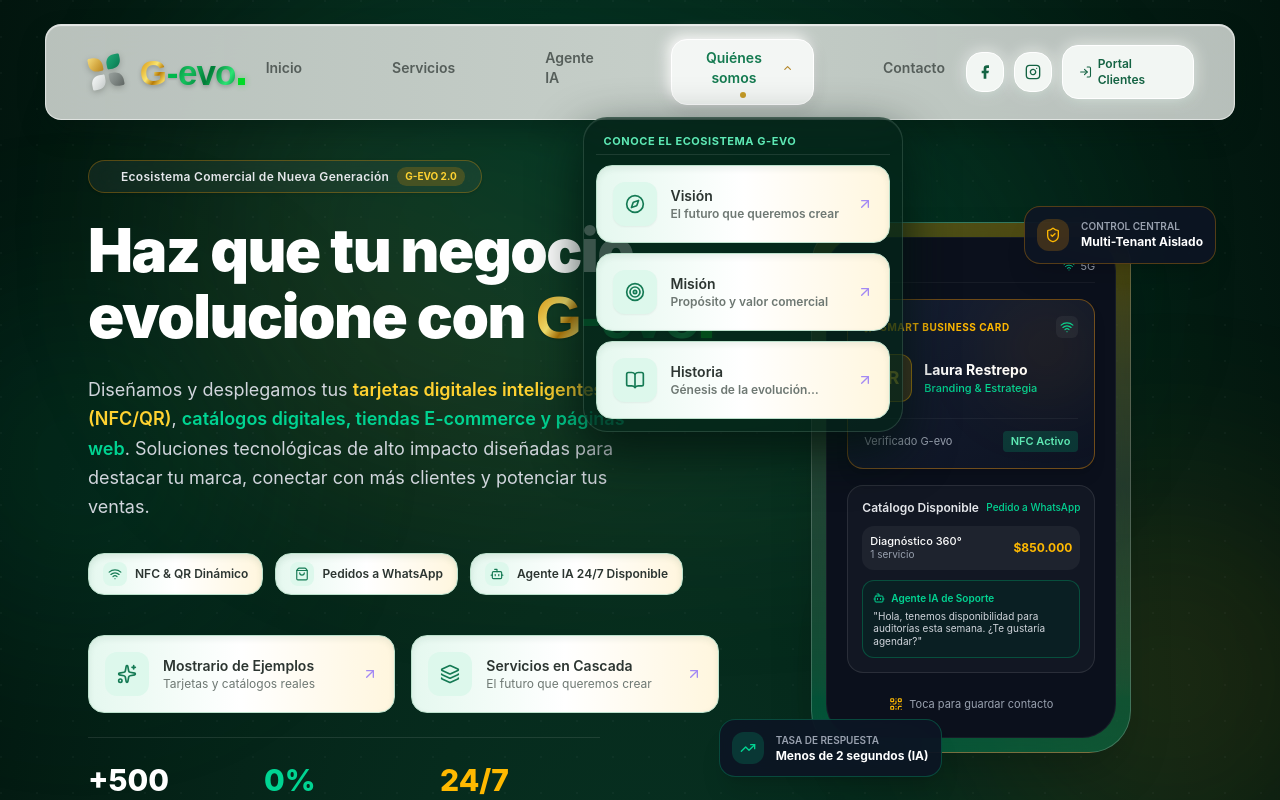
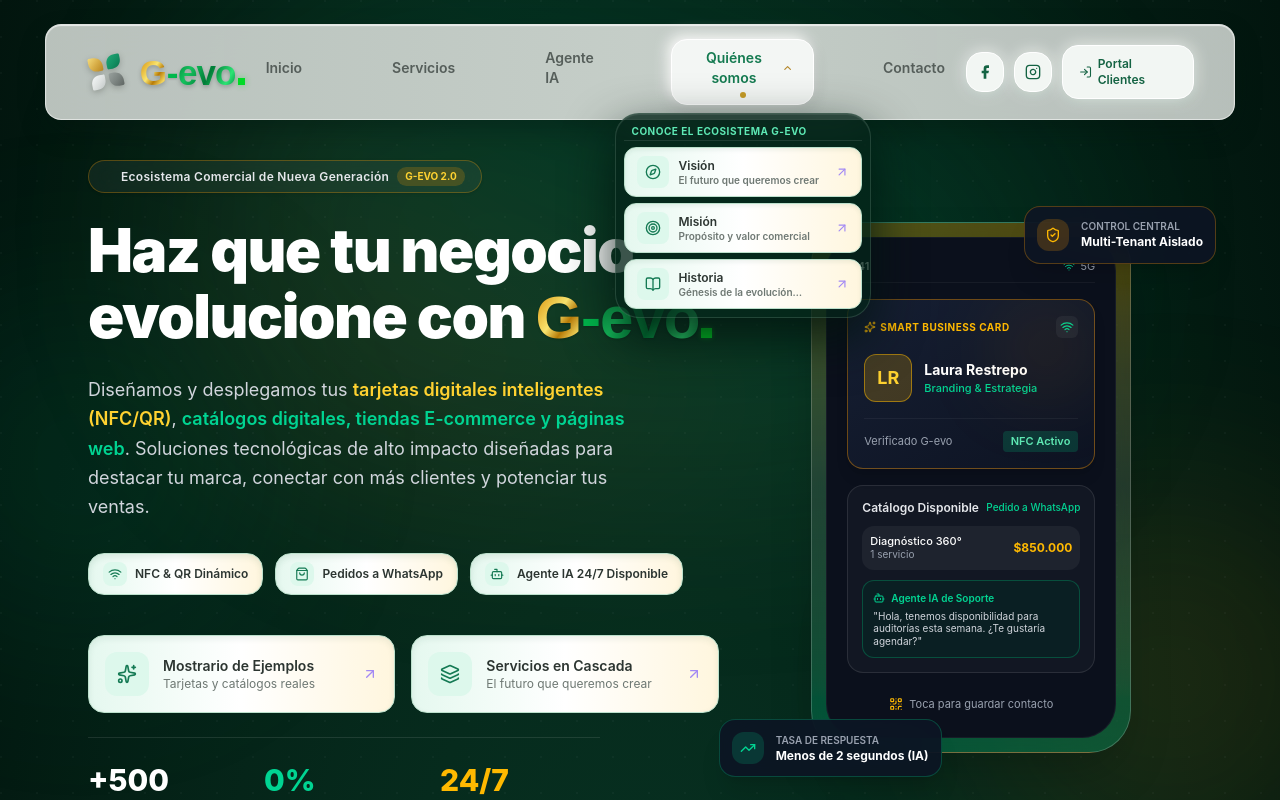
Before and after one commit to lacreacion/G-evo, a Next.js app in the folder frontend/: page / in a window 1280 px wide. Both pictures are taken after a click on the button "Quiénes somos". Shown: the top 800 px of the page. Built offline with nearby package versions, Linux system fonts and the light colour scheme.

Commit message:
feat(ui): make Quienes somos dropdown cards smaller, slimmer, and more compact

```diff
--- a/frontend/src/components/navigation/FloatingNavbar.tsx
+++ b/frontend/src/components/navigation/FloatingNavbar.tsx
@@ -97,77 +97,77 @@ export const FloatingNavbar: React.FC = () => {
                 }`} />
               </button>
 
-              {/* Dropdown Window Popover con Tarjetas Soft UI Blanco Luminoso (Imagen 3 + Hover Imagen 2) */}
+              {/* Dropdown Window Popover con Tarjetas Compactas y Delgadas Soft UI Blanco Luminoso */}
               {dropdownOpen && (
                 <div
                   onMouseLeave={() => setDropdownOpen(false)}
-                  className="absolute top-full left-1/2 -translate-x-1/2 mt-3 w-80 p-3 gevo-chassis animate-fadeIn space-y-2.5"
+                  className="absolute top-full left-1/2 -translate-x-1/2 mt-2 w-64 p-2 gevo-chassis animate-fadeIn space-y-1.5"
                 >
-                  <div className="px-2 py-1 text-[11px] font-bold uppercase tracking-wider text-emerald-300 border-b border-white/10">
+                  <div className="px-2 py-0.5 text-[10px] font-bold uppercase tracking-wider text-emerald-300 border-b border-white/10">
                     Conoce el Ecosistema G-evo
                   </div>
 
-                  {/* Tarjeta 1: Visión (Réplica 1:1 de Imagen 3 + Hover Imagen 2) */}
+                  {/* Tarjeta 1: Visión */}
                   <button
                     onClick={() => openCorporateModal('vision')}
-                    className="w-full text-left cursor-pointer flex items-center justify-between gap-3 group relative bg-gradient-to-r from-[#E5F8EF] via-[#FFFFFF] to-[#FFF6DE] border border-[#BCE0CC] rounded-2xl p-4 shadow-[inset_0_3px_6px_rgba(20,80,50,0.08)] transition-all duration-300 hover:-translate-y-0.5 hover:border-[#22C58B] hover:shadow-[0_12px_30px_-4px_rgba(23,165,117,0.75),0_0_20px_4px_rgba(0,122,83,0.6),inset_0_2px_4px_rgba(255,255,255,0.9)]"
+                    className="w-full text-left cursor-pointer flex items-center justify-between gap-2.5 group relative bg-gradient-to-r from-[#E5F8EF] via-[#FFFFFF] to-[#FFF6DE] border border-[#BCE0CC] rounded-xl px-3 py-2 shadow-[inset_0_2px_4px_rgba(20,80,50,0.08)] transition-all duration-300 hover:-translate-y-0.5 hover:border-[#22C58B] hover:shadow-[0_10px_24px_-4px_rgba(23,165,117,0.75),0_0_16px_3px_rgba(0,122,83,0.6),inset_0_1px_3px_rgba(255,255,255,0.9)]"
                   >
-                    <div className="flex items-center gap-3.5">
-                      <div className="w-11 h-11 rounded-xl bg-[#DDF8EC] text-[#157A54] flex items-center justify-center shrink-0 group-hover:-rotate-6 transition-transform duration-300 shadow-xs">
-                        <Compass className="w-5 h-5" />
+                    <div className="flex items-center gap-2.5">
+                      <div className="w-8 h-8 rounded-lg bg-[#DDF8EC] text-[#157A54] flex items-center justify-center shrink-0 group-hover:-rotate-6 transition-transform duration-300">
+                        <Compass className="w-4 h-4" />
                       </div>
-                      <div>
-                        <div className="text-sm font-semibold text-[#2C3531]">
+                      <div className="leading-tight">
+                        <div className="text-xs font-semibold text-[#2C3531]">
                           Visión
                         </div>
-                        <div className="text-xs text-[#6E7873] line-clamp-1">
+                        <div className="text-[10px] text-[#6E7873] line-clamp-1">
                           El futuro que queremos crear
                         </div>
                       </div>
                     </div>
-                    <ArrowUpRight className="w-4 h-4 text-[#A389F4] shrink-0 transition-transform duration-300 group-hover:translate-x-0.5 group-hover:-translate-y-0.5" />
+                    <ArrowUpRight className="w-3.5 h-3.5 text-[#A389F4] shrink-0 transition-transform duration-300 group-hover:translate-x-0.5 group-hover:-translate-y-0.5" />
                   </button>
 
-                  {/* Tarjeta 2: Misión (Soft UI Blanco Luminoso + Hover Seda Esmeralda) */}
+                  {/* Tarjeta 2: Misión */}
                   <button
                     onClick={() => openCorporateModal('mision')}
-                    className="w-full text-left cursor-pointer flex items-center justify-between gap-3 group relative bg-gradient-to-r from-[#E5F8EF] via-[#FFFFFF] to-[#FFF6DE] border border-[#BCE0CC] rounded-2xl p-4 shadow-[inset_0_3px_6px_rgba(20,80,50,0.08)] transition-all duration-300 hover:-translate-y-0.5 hover:border-[#22C58B] hover:shadow-[0_12px_30px_-4px_rgba(23,165,117,0.75),0_0_20px_4px_rgba(0,122,83,0.6),inset_0_2px_4px_rgba(255,255,255,0.9)]"
+                    className="w-full text-left cursor-pointer flex items-center justify-between gap-2.5 group relative bg-gradient-to-r from-[#E5F8EF] via-[#FFFFFF] to-[#FFF6DE] border border-[#BCE0CC] rounded-xl px-3 py-2 shadow-[inset_0_2px_4px_rgba(20,80,50,0.08)] transition-all duration-300 hover:-translate-y-0.5 hover:border-[#22C58B] hover:shadow-[0_10px_24px_-4px_rgba(23,165,117,0.75),0_0_16px_3px_rgba(0,122,83,0.6),inset_0_1px_3px_rgba(255,255,255,0.9)]"
                   >
-                    <div className="flex items-center gap-3.5">
-                      <div className="w-11 h-11 rounded-xl bg-[#DDF8EC] text-[#157A54] flex items-center justify-center shrink-0 group-hover:-rotate-6 transition-transform duration-300 shadow-xs">
-                        <Target className="w-5 h-5" />
+                    <div className="flex items-center gap-2.5">
+                      <div className="w-8 h-8 rounded-lg bg-[#DDF8EC] text-[#157A54] flex items-center justify-center shrink-0 group-hover:-rotate-6 transition-transform duration-300">
+                        <Target className="w-4 h-4" />
                       </div>
-                      <div>
-                        <div className="text-sm font-semibold text-[#2C3531]">
+                      <div className="leading-tight">
+                        <div className="text-xs font-semibold text-[#2C3531]">
                           Misión
                         </div>
-                        <div className="text-xs text-[#6E7873] line-clamp-1">
+                        <div className="text-[10px] text-[#6E7873] line-clamp-1">
                           Propósito y valor comercial
                         </div>
                       </div>
                     </div>
-                    <ArrowUpRight className="w-4 h-4 text-[#A389F4] shrink-0 transition-transform duration-300 group-hover:translate-x-0.5 group-hover:-translate-y-0.5" />
+                    <ArrowUpRight className="w-3.5 h-3.5 text-[#A389F4] shrink-0 transition-transform duration-300 group-hover:translate-x-0.5 group-hover:-translate-y-0.5" />
                   </button>
 
-                  {/* Tarjeta 3: Historia (Soft UI Blanco Luminoso + Hover Seda Esmeralda) */}
+                  {/* Tarjeta 3: Historia */}
                   <button
                     onClick={() => openCorporateModal('historia')}
-                    className="w-full text-left cursor-pointer flex items-center justify-between gap-3 group relative bg-gradient-to-r from-[#E5F8EF] via-[#FFFFFF] to-[#FFF6DE] border border-[#BCE0CC] rounded-2xl p-4 shadow-[inset_0_3px_6px_rgba(20,80,50,0.08)] transition-all duration-300 hover:-translate-y-0.5 hover:border-[#22C58B] hover:shadow-[0_12px_30px_-4px_rgba(23,165,117,0.75),0_0_20px_4px_rgba(0,122,83,0.6),inset_0_2px_4px_rgba(255,255,255,0.9)]"
+                    className="w-full text-left cursor-pointer flex items-center justify-between gap-2.5 group relative bg-gradient-to-r from-[#E5F8EF] via-[#FFFFFF] to-[#FFF6DE] border border-[#BCE0CC] rounded-xl px-3 py-2 shadow-[inset_0_2px_4px_rgba(20,80,50,0.08)] transition-all duration-300 hover:-translate-y-0.5 hover:border-[#22C58B] hover:shadow-[0_10px_24px_-4px_rgba(23,165,117,0.75),0_0_16px_3px_rgba(0,122,83,0.6),inset_0_1px_3px_rgba(255,255,255,0.9)]"
                   >
-                    <div className="flex items-center gap-3.5">
-                      <div className="w-11 h-11 rounded-xl bg-[#DDF8EC] text-[#157A54] flex items-center justify-center shrink-0 group-hover:-rotate-6 transition-transform duration-300 shadow-xs">
-                        <BookOpen className="w-5 h-5" />
+                    <div className="flex items-center gap-2.5">
+                      <div className="w-8 h-8 rounded-lg bg-[#DDF8EC] text-[#157A54] flex items-center justify-center shrink-0 group-hover:-rotate-6 transition-transform duration-300">
+                        <BookOpen className="w-4 h-4" />
                       </div>
-                      <div>
-                        <div className="text-sm font-semibold text-[#2C3531]">
+                      <div className="leading-tight">
+                        <div className="text-xs font-semibold text-[#2C3531]">
                           Historia
                         </div>
-                        <div className="text-xs text-[#6E7873] line-clamp-1">
+                        <div className="text-[10px] text-[#6E7873] line-clamp-1">
                           Génesis de la evolución dorada
                         </div>
                       </div>
                     </div>
-                    <ArrowUpRight className="w-4 h-4 text-[#A389F4] shrink-0 transition-transform duration-300 group-hover:translate-x-0.5 group-hover:-translate-y-0.5" />
+                    <ArrowUpRight className="w-3.5 h-3.5 text-[#A389F4] shrink-0 transition-transform duration-300 group-hover:translate-x-0.5 group-hover:-translate-y-0.5" />
                   </button>
                 </div>
               )}
@@ -261,51 +261,51 @@ export const FloatingNavbar: React.FC = () => {
                 <div className="text-xs uppercase font-bold text-amber-400 px-2 py-1">
                   Quiénes Somos (G-evo)
                 </div>
-                <div className="flex flex-col gap-2.5 mt-2">
+                <div className="flex flex-col gap-1.5 mt-2">
                   <button
                     onClick={() => openCorporateModal('vision')}
-                    className="w-full text-left flex items-center justify-between gap-3 group relative bg-gradient-to-r from-[#E5F8EF] via-[#FFFFFF] to-[#FFF6DE] border border-[#BCE0CC] rounded-2xl p-3.5 shadow-[inset_0_3px_6px_rgba(20,80,50,0.08)] transition-all duration-300 hover:-translate-y-0.5 hover:border-[#22C58B] hover:shadow-[0_12px_30px_-4px_rgba(23,165,117,0.75),0_0_20px_4px_rgba(0,122,83,0.6),inset_0_2px_4px_rgba(255,255,255,0.9)]"
+                    className="w-full text-left flex items-center justify-between gap-2.5 group relative bg-gradient-to-r from-[#E5F8EF] via-[#FFFFFF] to-[#FFF6DE] border border-[#BCE0CC] rounded-xl px-3 py-2 shadow-[inset_0_2px_4px_rgba(20,80,50,0.08)] transition-all duration-300 hover:-translate-y-0.5 hover:border-[#22C58B] hover:shadow-[0_10px_24px_-4px_rgba(23,165,117,0.75),0_0_16px_3px_rgba(0,122,83,0.6),inset_0_1px_3px_rgba(255,255,255,0.9)]"
                   >
-                    <div className="flex items-center gap-3">
-                      <div className="w-10 h-10 rounded-xl bg-[#DDF8EC] text-[#157A54] flex items-center justify-center shrink-0 group-hover:-rotate-6 transition-transform">
+                    <div className="flex items-center gap-2.5">
+                      <div className="w-8 h-8 rounded-lg bg-[#DDF8EC] text-[#157A54] flex items-center justify-center shrink-0 group-hover:-rotate-6 transition-transform">
                         <Compass className="w-4 h-4" />
                       </div>
-                      <div>
+                      <div className="leading-tight">
                         <div className="text-xs font-semibold text-[#2C3531]">Visión</div>
-                        <div className="text-[11px] text-[#6E7873]">El futuro que queremos crear</div>
+                        <div className="text-[10px] text-[#6E7873]">El futuro que queremos crear</div>
                       </div>
                     </div>
-                    <ArrowUpRight className="w-4 h-4 text-[#A389F4]" />
+                    <ArrowUpRight className="w-3.5 h-3.5 text-[#A389F4]" />
                   </button>
                   <button
                     onClick={() => openCorporateModal('mision')}
-                    className="w-full text-left flex items-center justify-between gap-3 group relative bg-gradient-to-r from-[#E5F8EF] via-[#FFFFFF] to-[#FFF6DE] border border-[#BCE0CC] rounded-2xl p-3.5 shadow-[inset_0_3px_6px_rgba(20,80,50,0.08)] transition-all duration-300 hover:-translate-y-0.5 hover:border-[#22C58B] hover:shadow-[0_12px_30px_-4px_rgba(23,165,117,0.75),0_0_20px_4px_rgba(0,122,83,0.6),inset_0_2px_4px_rgba(255,255,255,0.9)]"
+                    className="w-full text-left flex items-center justify-between gap-2.5 group relative bg-gradient-to-r from-[#E5F8EF] via-[#FFFFFF] to-[#FFF6DE] border border-[#BCE0CC] rounded-xl px-3 py-2 shadow-[inset_0_2px_4px_rgba(20,80,50,0.08)] transition-all duration-300 hover:-translate-y-0.5 hover:border-[#22C58B] hover:shadow-[0_10px_24px_-4px_rgba(23,165,117,0.75),0_0_16px_3px_rgba(0,122,83,0.6),inset_0_1px_3px_rgba(255,255,255,0.9)]"
                   >
-                    <div className="flex items-center gap-3">
-                      <div className="w-10 h-10 rounded-xl bg-[#DDF8EC] text-[#157A54] flex items-center justify-center shrink-0 group-hover:-rotate-6 transition-transform">
+                    <div className="flex items-center gap-2.5">
+                      <div className="w-8 h-8 rounded-lg bg-[#DDF8EC] text-[#157A54] flex items-center justify-center shrink-0 group-hover:-rotate-6 transition-transform">
                         <Target className="w-4 h-4" />
                       </div>
-                      <div>
+                      <div className="leading-tight">
                         <div className="text-xs font-semibold text-[#2C3531]">Misión</div>
-                        <div className="text-[11px] text-[#6E7873]">Propósito y valor comercial</div>
+                        <div className="text-[10px] text-[#6E7873]">Propósito y valor comercial</div>
                       </div>
                     </div>
-                    <ArrowUpRight className="w-4 h-4 text-[#A389F4]" />
+                    <ArrowUpRight className="w-3.5 h-3.5 text-[#A389F4]" />
                   </button>
                   <button
                     onClick={() => openCorporateModal('historia')}
-                    className="w-full text-left flex items-center justify-between gap-3 group relative bg-gradient-to-r from-[#E5F8EF] via-[#FFFFFF] to-[#FFF6DE] border border-[#BCE0CC] rounded-2xl p-3.5 shadow-[inset_0_3px_6px_rgba(20,80,50,0.08)] transition-all duration-300 hover:-translate-y-0.5 hover:border-[#22C58B] hover:shadow-[0_12px_30px_-4px_rgba(23,165,117,0.75),0_0_20px_4px_rgba(0,122,83,0.6),inset_0_2px_4px_rgba(255,255,255,0.9)]"
+                    className="w-full text-left flex items-center justify-between gap-2.5 group relative bg-gradient-to-r from-[#E5F8EF] via-[#FFFFFF] to-[#FFF6DE] border border-[#BCE0CC] rounded-xl px-3 py-2 shadow-[inset_0_2px_4px_rgba(20,80,50,0.08)] transition-all duration-300 hover:-translate-y-0.5 hover:border-[#22C58B] hover:shadow-[0_10px_24px_-4px_rgba(23,165,117,0.75),0_0_16px_3px_rgba(0,122,83,0.6),inset_0_1px_3px_rgba(255,255,255,0.9)]"
                   >
-                    <div className="flex items-center gap-3">
-                      <div className="w-10 h-10 rounded-xl bg-[#DDF8EC] text-[#157A54] flex items-center justify-center shrink-0 group-hover:-rotate-6 transition-transform">
+                    <div className="flex items-center gap-2.5">
+                      <div className="w-8 h-8 rounded-lg bg-[#DDF8EC] text-[#157A54] flex items-center justify-center shrink-0 group-hover:-rotate-6 transition-transform">
                         <BookOpen className="w-4 h-4" />
                       </div>
-                      <div>
+                      <div className="leading-tight">
                         <div className="text-xs font-semibold text-[#2C3531]">Historia</div>
-                        <div className="text-[11px] text-[#6E7873]">Génesis de la evolución dorada</div>
+                        <div className="text-[10px] text-[#6E7873]">Génesis de la evolución dorada</div>
                       </div>
                     </div>
-                    <ArrowUpRight className="w-4 h-4 text-[#A389F4]" />
+                    <ArrowUpRight className="w-3.5 h-3.5 text-[#A389F4]" />
                   </button>
                 </div>
               </div>
```
